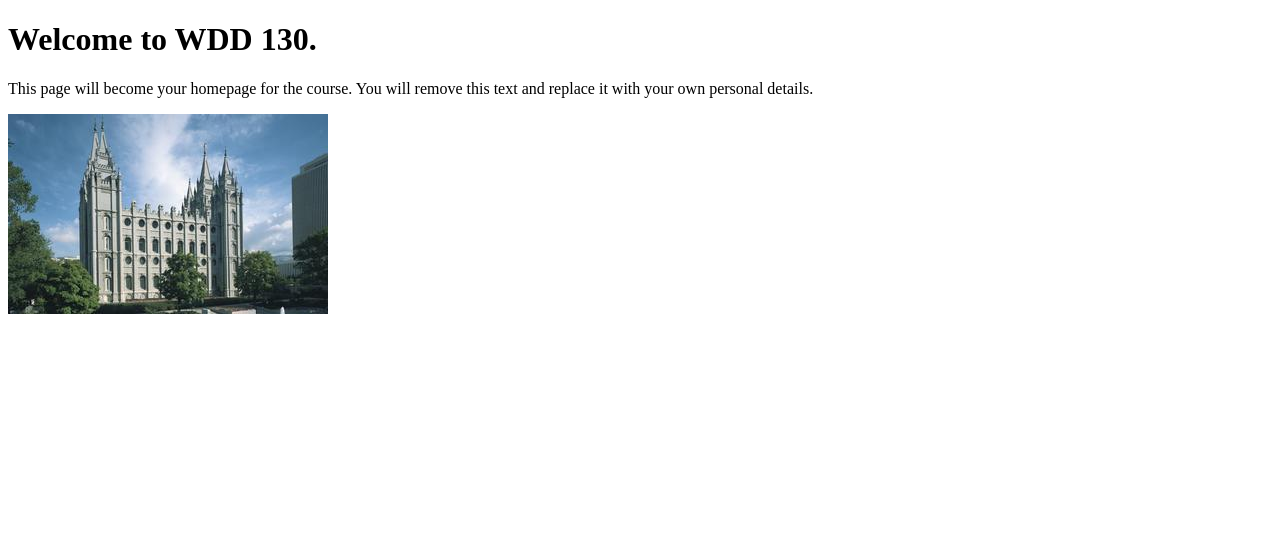
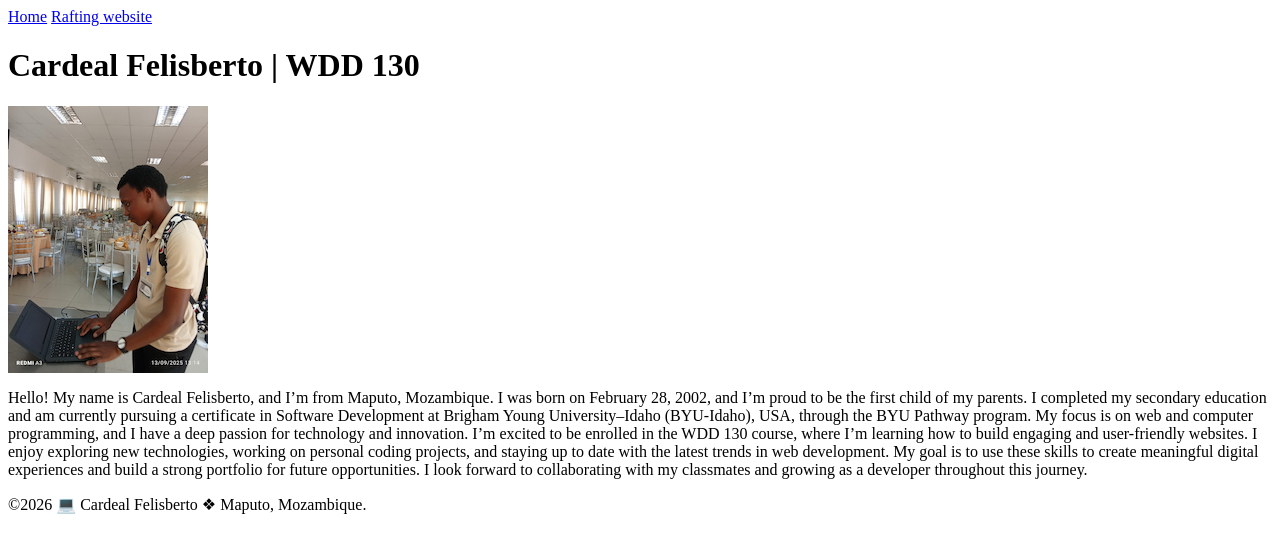
Before and after one commit to Cardealcoding/wdd130, a plain HTML site: page index.html in a window 1280 px wide. Drawn offline with Linux system fonts and the light colour scheme.

Commit message:
W01 Assignment: Student's Home Page

```diff
--- a/index.html
+++ b/index.html
@@ -1,14 +1,40 @@
+</html>
 <!DOCTYPE html>
-<html lang="en">
+<html lang="en-US">
+
 <head>
     <meta charset="UTF-8">
     <meta name="viewport" content="width=device-width, initial-scale=1.0">
-    <title>WDD 130 | Personal Homepage</title>
+    <title>Cardeal Felisberto | WDD 130</title>
 </head>
+
 <body>
-    <h1>Welcome to WDD 130.</h1>
-    <p>This page will become your homepage for the course. You will remove this text and replace it with your own personal details.</p>
+    <header>
+        <nav>
+            <a href="#">Home</a>
+            <a href="wwr/">Rafting website</a>
+        </nav>
+    </header>
+    <main>
+        <h1>Cardeal Felisberto | WDD 130</h1>
+        <img src="images/profile.png" alt="Hello, my name is Cardeal Felisberto" width="200">
+        <p>Hello! My name is Cardeal Felisberto, and I’m from Maputo, Mozambique.
+            I was born on February 28, 2002, and I’m proud to be the first child of my
+            parents. I completed my secondary education and am currently pursuing a
+            certificate in Software Development at Brigham Young University–Idaho
+            (BYU-Idaho), USA, through the BYU Pathway program. My focus is on web and
+            computer programming, and I have a deep passion for technology and innovation.
+            I’m excited to be enrolled in the WDD 130 course, where I’m learning how to
+            build engaging and user-friendly websites. I enjoy exploring new technologies,
+            working on personal coding projects, and staying up to date with the latest
+            trends in web development. My goal is to use these skills to create meaningful
+            digital experiences and build a strong portfolio for future opportunities. I
+            look forward to collaborating with my classmates and growing as a developer
+            throughout this journey.</p>
+    </main>
+    <footer>
+        <p>©2026 💻 Cardeal Felisberto ❖ Maputo, Mozambique.</p>
+    </footer>
+</body>
 
-    <img src="images/salt-lake-temple.jpg" alt="The Salt Lake Temple.">
-</body>
 </html>
```
Also changed, not shown: images/profile.png (added).
